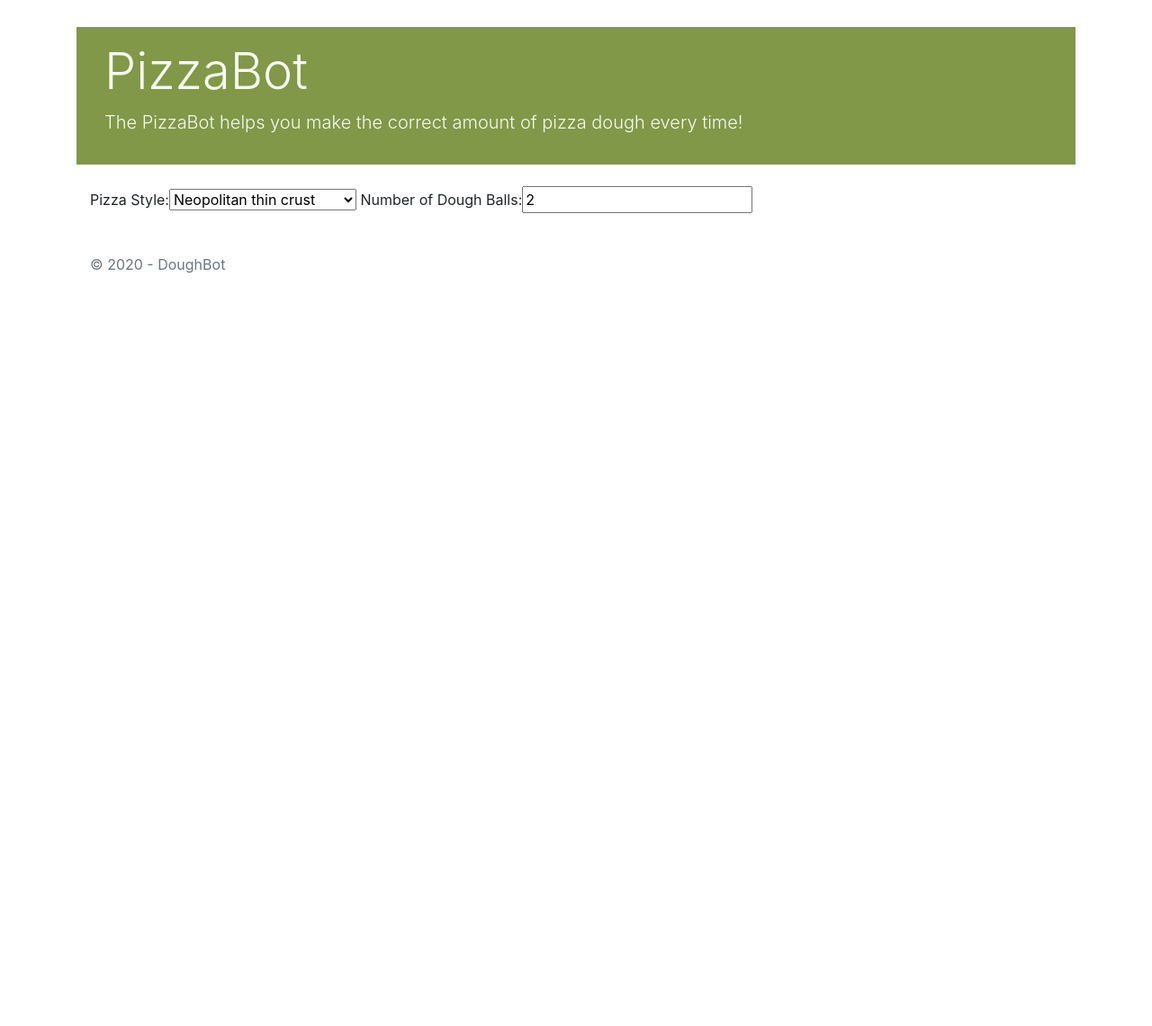
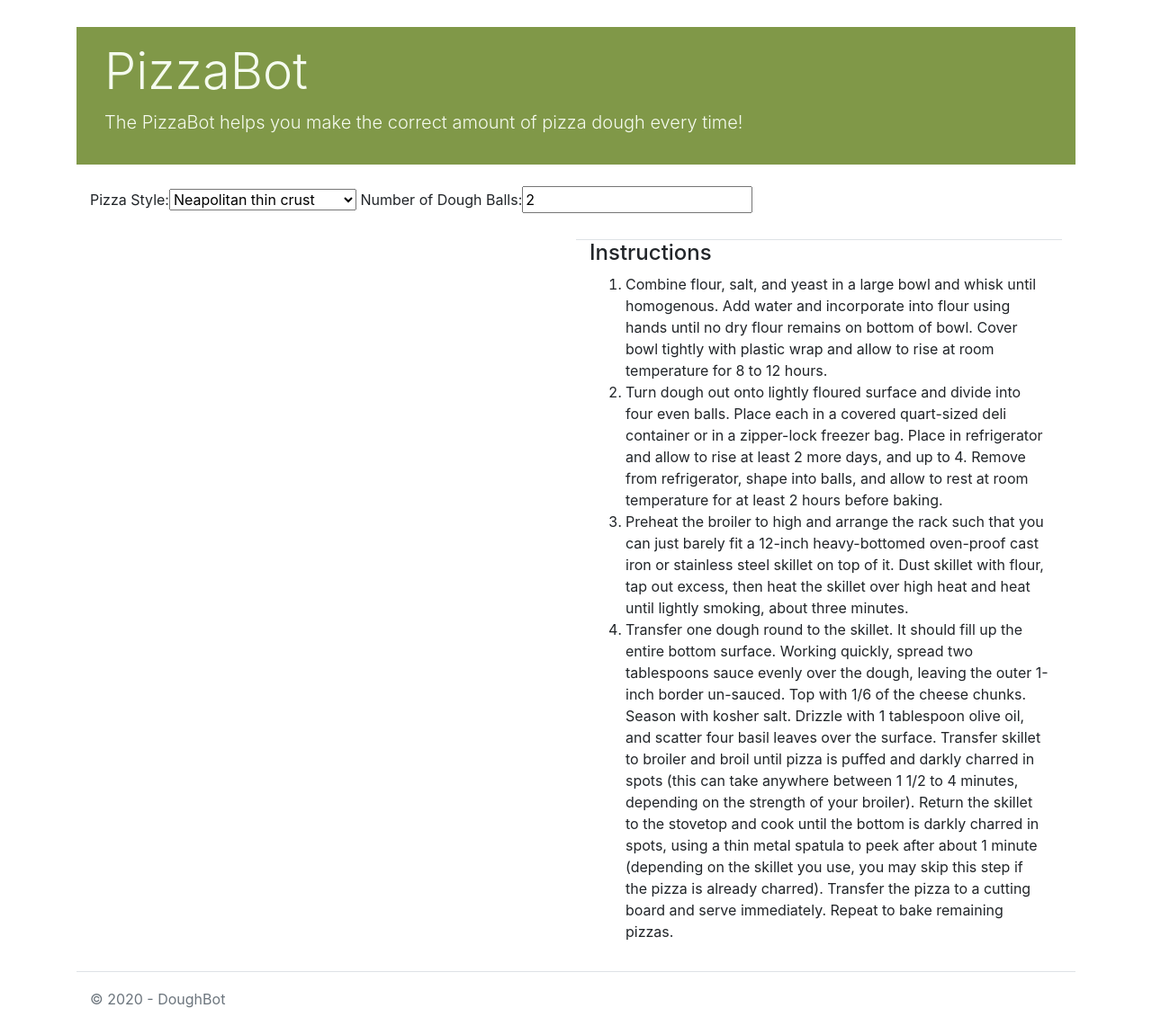
Before and after one commit to mikescha/DoughBot, a Django app: page / in a window 1280 px wide. Shown: the part 56-1197 px from the top of the page at 90% size. Before the commit the page ends 360 px from the top, so only its background shows below. Run offline with Django 3.2, Linux system fonts and the light colour scheme; some libraries are stand-ins or nearby versions.

Commit message:
Updated formatting on recipe area

```diff
--- a/PizzaBot/pizza.py
+++ b/PizzaBot/pizza.py
@@ -24,18 +24,18 @@
     "sugar" : 2.0,
     "oil"   : 15.0}
 
-NEOPOLITAN = "NE"
+NEAPOLITAN = "NE"
 NEWYORK = "NY"
 DEEPDISH = "DD"
 
 pizza_descriptions = [
-        (NEOPOLITAN, "Neopolitan thin crust"),
+        (NEAPOLITAN, "Neapolitan thin crust"),
         (NEWYORK, "New York thin crust"),
         (DEEPDISH, "Chicago-style deep dish"),
     ]
 
 pizza_recipes = {
-        NEOPOLITAN : neo_pizza_recipe,
+        NEAPOLITAN : neo_pizza_recipe,
         NEWYORK : ny_pizza_recipe,
         DEEPDISH : dd_pizza_recipe,
     }
@@ -43,7 +43,7 @@
 class Pizza(object):
     PIZZA_STYLE_CHOICES = pizza_descriptions
 
-    initial_style = NEOPOLITAN
+    initial_style = NEAPOLITAN
     inital_doughballs = 2
 
     def __init__(self, pizza_style, ball_count):
--- a/PizzaBot/static/app/content/site.css
+++ b/PizzaBot/static/app/content/site.css
@@ -2,6 +2,22 @@
     padding-top: 70px;
 }
 
+td.ingredient-cell {
+    text-align: left;
+}
+
+td.amount-cell {
+    text-align: right;
+}
+
+td.heading-cell {
+    line-height: 12px;
+}
+
+.footer {
+    height: 60px; /* Set the fixed height of the footer here */
+    line-height: 60px; /* Vertically center the text there */
+}
 .jumbotron {
     background-color: #809848 !important;
     color: #f5fbef
--- a/PizzaBot/static/app/scripts/pizza.js
+++ b/PizzaBot/static/app/scripts/pizza.js
@@ -95,33 +95,11 @@
     const scale = (s, uBig, uSmall) => {
         var n = "";
         if (parseFloat(s) >= 1000) {
-            n = (parseFloat(s) / 1000) + uBig;
+            n = (parseFloat(s) / 1000) + " " + uBig;
         } else {
-            n = s + uSmall;
+            n = s + " " +uSmall;
         }
         return n;
-    };
-
-    function listIngredients(ingredients) {
-        var list = "";
-        var item = "";
-
-        Object.keys(ingredients).forEach(ingredient => {
-            //skip any ingredient with 0 amount
-            if (ingredients[ingredient] != "0") {
-                //format will be "value" "unit" "ingredient name". Assume that all liquid ingredients are ml, everything
-                //else is in g for now
-                if (ingredient == "water" || ingredient == "oil") {
-                    item = scale(ingredients[ingredient], "l", "ml")
-                } else {
-                    item = scale(ingredients[ingredient], "kg", "g");
-                }
-                item += " " + capitalize(ingredient) + "<br>";
-                list += item;
-            };
-        });
-
-        return list;
     };
 
     function showRecipe(response) {
@@ -139,10 +117,9 @@
         //Delete the old rows
         table.innerHTML = "";
 
+        //Add the ingredients, one per row. Remember that we have to go backwards because...javascript.
         //Make an array of the keys in reverse order
         var reverse_ingredients = Object.keys(ingredients).reverse();
-
-        //Add the new rows. Remember that we have to go backwards
         reverse_ingredients.forEach(ingredient => {
             //skip any ingredient with 0 amount
             if (ingredients[ingredient] != "0") {
@@ -150,11 +127,13 @@
 
                 cell = row.insertCell(0);
                 cell.innerHTML = capitalize(ingredient);
+                cell.classList.add("ingredient-cell")
+                cell.classList.add("w-75")
 
                 cell = row.insertCell(0);
-                cell.style.textAlign = "right";
-                //format will be "value" "unit" "ingredient name". Assume that all liquid ingredients are ml, everything
-                //else is in g for now
+                cell.classList.add("amount-cell")
+                cell.classList.add("w-25")
+                //Assume that all liquid ingredients are ml, everything else is in g for now
                 if (ingredient == "water" || ingredient == "oil") {
                     cell.innerHTML = scale(ingredients[ingredient], "l", "ml")
                 } else {
@@ -165,13 +144,11 @@
 
         row = table.insertRow(0);
         cell = row.insertCell(0);
+        cell.classList.add("heading-cell");
         cell.colSpan = 2;
-        cell.innerHTML = "Makes " + pizza["dough_balls"] + " balls";
+        cell.innerHTML = "<h4>" + pizza["style_name"] + "</h4>" +
+            "<p class=\"text-secondary\"><small><i>Makes " + pizza["dough_balls"] + " balls</i></small></p>";
 
-        var row = table.insertRow(0);
-        var cell = row.insertCell(0);
-        cell.colSpan = 2;
-        cell.innerHTML = "<b>" + pizza["style_name"] + "</b>";
     };
 
     function calcError(response) {
--- a/PizzaBot/templates/app/layout.html
+++ b/PizzaBot/templates/app/layout.html
@@ -39,7 +39,7 @@
         {% block content %}{% endblock %}
 
         <footer class="footer mt-auto py-3">
-            <div class="container">
+            <div class="container border-top">
                 <span class="text-muted">&copy; {{ year }} - DoughBot</span>
             </div>
         </footer>
--- a/PizzaBot/templates/app/pizza.html
+++ b/PizzaBot/templates/app/pizza.html
@@ -19,8 +19,23 @@
         </form>
 
         <br />
+        <div class="container">
+            <div class="row">
+                <div class="col-md-6">
+                    <table id="recipe_table" class="table .w-auto"></table>
+                </div>
+                <div class="col-md-6 border-top">
+                    <h4>Instructions</h4>
+                    <ol>
+                        <li>Combine flour, salt, and yeast in a large bowl and whisk until homogenous. Add water and incorporate into flour using hands until no dry flour remains on bottom of bowl. Cover bowl tightly with plastic wrap and allow to rise at room temperature for 8 to 12 hours.</li>
+                        <li>Turn dough out onto lightly floured surface and divide into four even balls. Place each in a covered quart-sized deli container or in a zipper-lock freezer bag. Place in refrigerator and allow to rise at least 2 more days, and up to 4. Remove from refrigerator, shape into balls, and allow to rest at room temperature for at least 2 hours before baking.</li>
+                        <li>Preheat the broiler to high and arrange the rack such that you can just barely fit a 12-inch heavy-bottomed oven-proof cast iron or stainless steel skillet on top of it. Dust skillet with flour, tap out excess, then heat the skillet over high heat and heat until lightly smoking, about three minutes.</li>
+                        <li>Transfer one dough round to the skillet. It should fill up the entire bottom surface. Working quickly, spread two tablespoons sauce evenly over the dough, leaving the outer 1-inch border un-sauced. Top with 1/6 of the cheese chunks. Season with kosher salt. Drizzle with 1 tablespoon olive oil, and scatter four basil leaves over the surface. Transfer skillet to broiler and broil until pizza is puffed and darkly charred in spots (this can take anywhere between 1 1/2 to 4 minutes, depending on the strength of your broiler). Return the skillet to the stovetop and cook until the bottom is darkly charred in spots, using a thin metal spatula to peek after about 1 minute (depending on the skillet you use, you may skip this step if the pizza is already charred). Transfer the pizza to a cutting board and serve immediately. Repeat to bake remaining pizzas.</li>
+                    </ol>
+                </div>
+            </div>
 
-        <table id="recipe_table"></table>
+        </div>
 
     </main>
 
```
